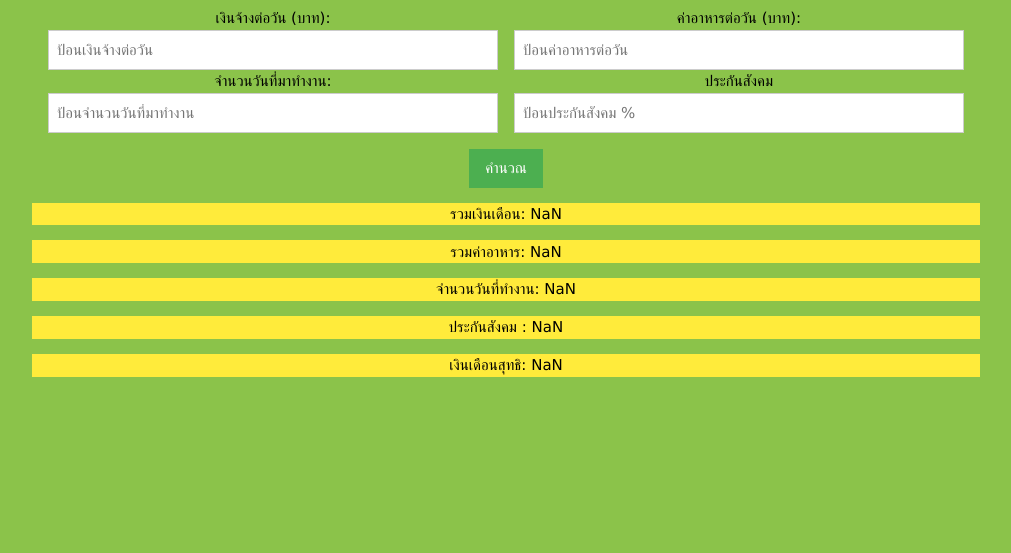
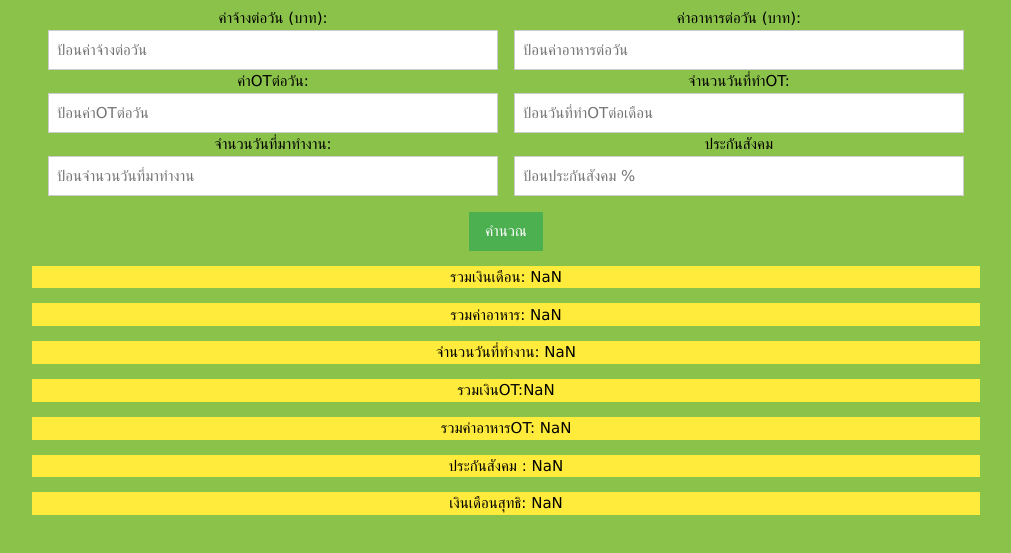
Before and after one commit to Panatchada/Salary-calculation-program, a plain HTML site: page index.html in a window 1280 px wide. Both pictures are taken after a click on the button "คำนวณ". Shown: the part 67-620 px from the top of the page, without its empty margins (134-1145 px from the left). Drawn offline with nearby package versions, Linux system fonts and the light colour scheme.

Commit message:
Add files via upload

```diff
--- a/index.html
+++ b/index.html
@@ -14,13 +14,25 @@
 
         <div class="w3-row-padding">
             <div class="w3-half">
-                <label for="SalaryPerDay" class="w3-text-black w3-margin-top">เงินจ้างต่อวัน (บาท):</label>
-                <input type="number" id="SalaryPerDay" class="w3-input w3-border" placeholder="ป้อนเงินจ้างต่อวัน">
+                <label for="SalaryPerDay" class="w3-text-black w3-margin-top">ค่าจ้างต่อวัน (บาท):</label>
+                <input type="number" id="SalaryPerDay" class="w3-input w3-border" placeholder="ป้อนค่าจ้างต่อวัน">
             </div>
 
             <div class="w3-half">
                 <label for="Foodcostperday" class="w3-text-black w3-margin-top">ค่าอาหารต่อวัน (บาท):</label>
                 <input type="number" id="Foodcostperday" class="w3-input w3-border" placeholder="ป้อนค่าอาหารต่อวัน">
+            </div>
+        </div>
+        <div class="w3-row-padding">
+            <div class="w3-half">
+                <label for="OTcostperday" class="w3-text-black w3-margin-top">ค่าOTต่อวัน:</label>
+                <input type="number" id="OTcostperday" class="w3-input w3-border" placeholder="ป้อนค่าOTต่อวัน">
+            </div>
+
+
+            <div class="w3-half">
+                <label for="HoursofOTwork" class="w3-text-black w3-margin-top">จำนวนวันที่ทำOT:</label>
+                <input type="number" id="HoursofOTwork" class="w3-input w3-border" placeholder="ป้อนวันที่ทำOTต่อเดือน">
             </div>
         </div>
 
@@ -40,6 +52,8 @@
         <p id="resultSalary" class="w3-text-dark w3-container w3-yellow"></p>
         <p id="resultFoodCost" class="w3-text-dark w3-container w3-yellow"></p>
         <p id="resultWorkingDays" class="w3-text-dark w3-container w3-yellow"></p>
+        <p id="resultOTcostperday" class="w3-text-dark w3-container w3-yellow"></p>
+        <p id="resultHoursofOTwork" class="w3-text-dark w3-container w3-yellow" ></p>
         <p id="resultVAT" class="w3-text-dark w3-container w3-yellow"></p>
         <p id="resultTotalSalary" class="w3-text-dark w3-container w3-yellow"></p>
     </div>
@@ -48,6 +62,8 @@
         document.getElementById('resultSalary').style.backgroundColor = 'transparent';
         document.getElementById('resultFoodCost').style.backgroundColor = 'transparent';
         document.getElementById('resultWorkingDays').style.backgroundColor = 'transparent';
+        document.getElementById('resultOTcostperday').style.backgroundColor = 'transparent';
+        document.getElementById('resultHoursofOTwork').style.backgroundColor = 'transparent';
         document.getElementById('resultVAT').style.backgroundColor = 'transparent';
         document.getElementById('resultTotalSalary').style.backgroundColor = 'transparent';
 
@@ -56,26 +72,37 @@
             var SalaryPerDay = parseFloat(document.getElementById('SalaryPerDay').value);
             var Foodcostperday = parseFloat(document.getElementById('Foodcostperday').value);
             var Dataofcomingtowork = parseFloat(document.getElementById('Dataofcomingtowork').value);
+            var OTcostperday = parseFloat(document.getElementById('OTcostperday').value);
+            var HoursofOTwork = parseFloat(document.getElementById('HoursofOTwork').value);
             var VAT = parseFloat(document.getElementById('VAT').value);
 
             // คำนวณเงินเดือนทั้งหมด
             var totalSalary = SalaryPerDay * Dataofcomingtowork;
+            //คำนวณค่าOTทั้งหมด
 
             // แสดงผลลัพธ์
             var resultSalaryElement = document.getElementById('resultSalary');
             resultSalaryElement.innerHTML = 'รวมเงินเดือน: ' + totalSalary.toFixed(2);
 
+            //แสดงผลลัพธ์
 
             // คำนวณค่าอาหารต่อวัน
             var totalFoodCost = Foodcostperday * Dataofcomingtowork;
             var resultFoodCostElement = document.getElementById('resultFoodCost');
             resultFoodCostElement.innerHTML = 'รวมค่าอาหาร: ' + totalFoodCost.toFixed(2);
 
-
             // คำนวณจำนวนวันที่ทำงาน
             var resultWorkingDaysElement = document.getElementById('resultWorkingDays');
             resultWorkingDaysElement.innerHTML = 'จำนวนวันที่ทำงาน: ' + Dataofcomingtowork;
 
+            //คำนวณค่าOT
+            var totalOT = (OTcostperday/8) *1.5 * 2.5 * HoursofOTwork;
+            var resultOTcostperdayElement =document.getElementById('resultOTcostperday');
+            resultOTcostperdayElement.innerHTML = 'รวมเงินOT:' + totalOT.toFixed(2);
+            // ค่าอาหารOT
+            var totalFoodCostOT = (HoursofOTwork * 30);
+            var resultFoodCostOTElement = document.getElementById('resultHoursofOTwork');
+            resultFoodCostOTElement.innerHTML = 'รวมค่าอาหารOT: ' + totalFoodCostOT.toFixed(2);
 
             // คำนวณ VAT
             var vatAmount = totalSalary * (VAT / 100);
@@ -88,7 +115,7 @@
 
 
             // คำนวณรวมเงินที่จ่ายหลังหัก VAT และ ประกันสังคม
-            var totalAmountPaid = totalSalary + totalFoodCost - vatAmount;
+            var totalAmountPaid = totalSalary + totalFoodCost +totalOT +totalFoodCostOT - vatAmount;
             var resultTotalSalaryElement = document.getElementById('resultTotalSalary');
             resultTotalSalaryElement.innerHTML = 'เงินเดือนสุทธิ: ' + totalAmountPaid.toFixed(2);
 
```
